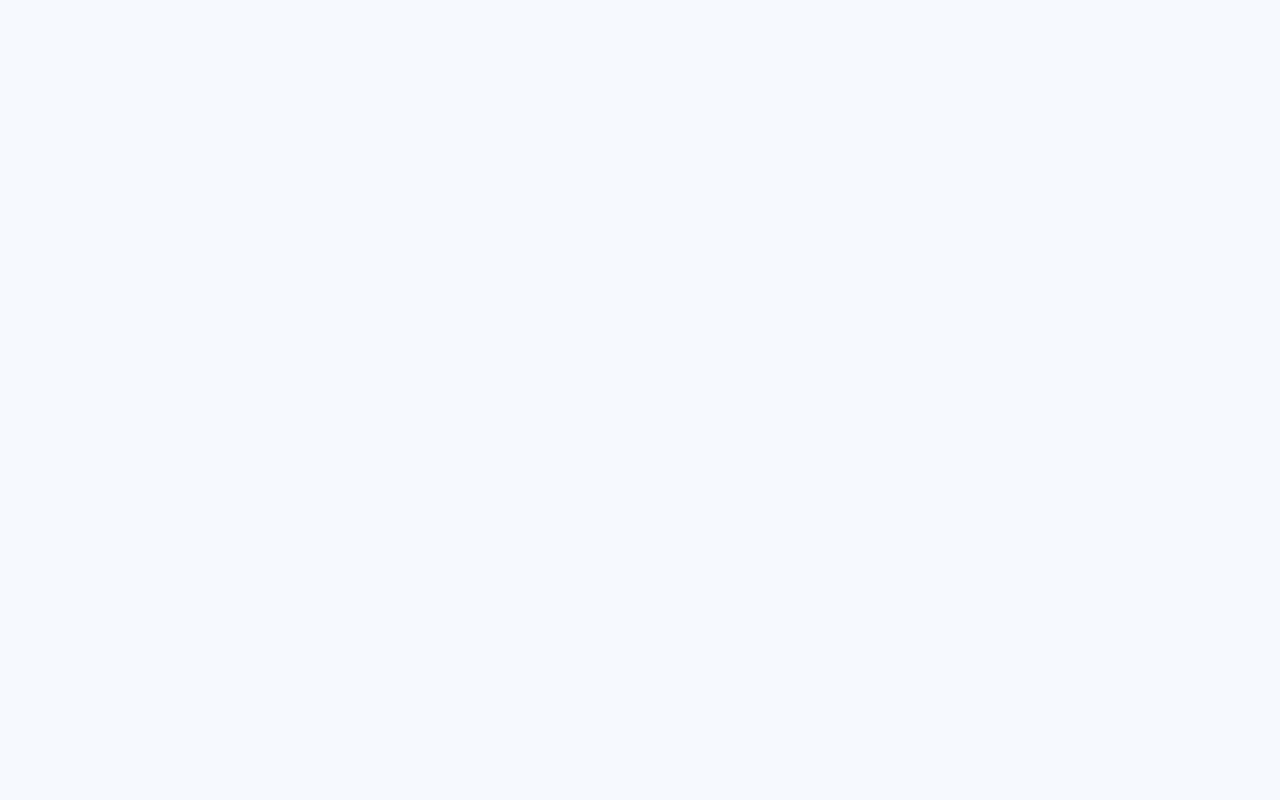
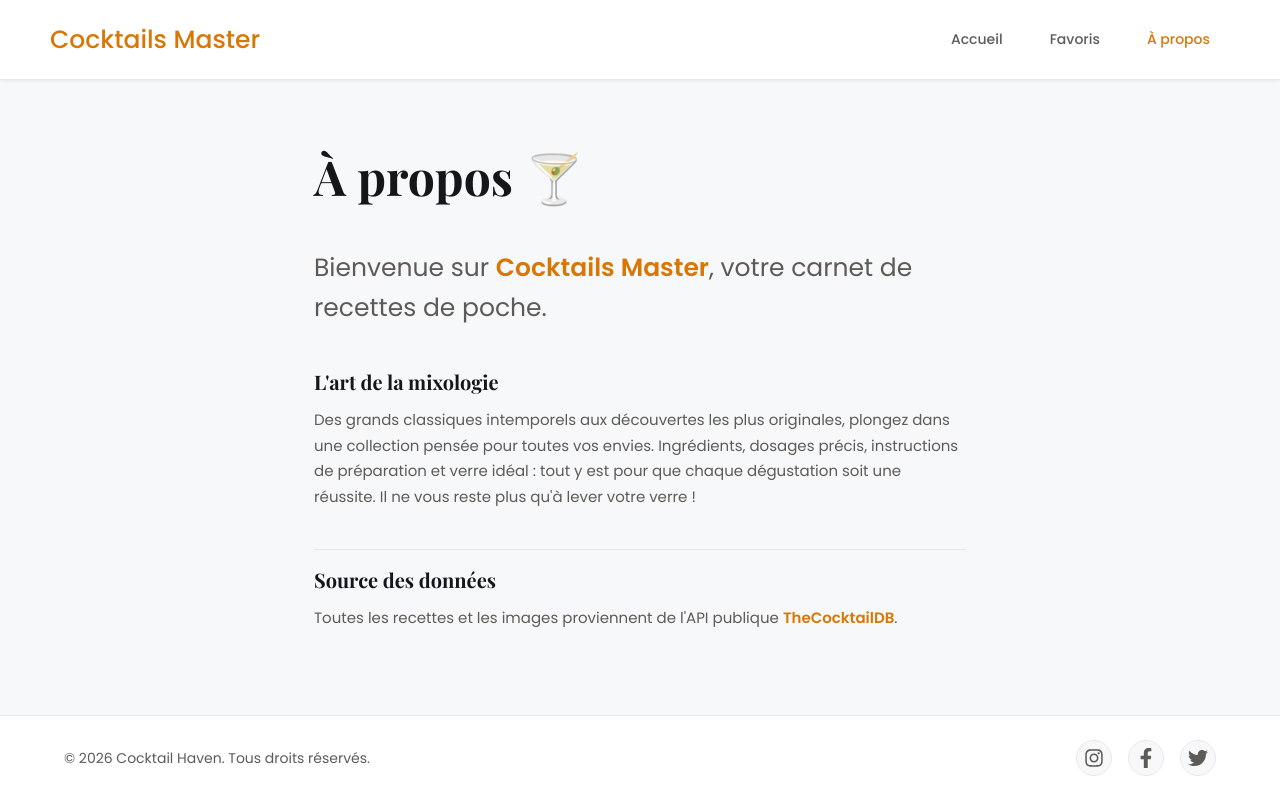
Before and after one commit to vectokse/react-mini-projects, a React (Vite) app in the folder apps/03-cocktails-master/: page /react-mini-projects/cocktails-master/about in a window 1280 px wide. Before the commit this address had no page. Built offline with nearby package versions, Linux system fonts and the light colour scheme.

Commit message:
✨cocktails-master > add About Page

```diff
--- a/apps/03-cocktails-master/src/App.tsx
+++ b/apps/03-cocktails-master/src/App.tsx
@@ -2,6 +2,7 @@
 import MainLayout from "./Layouts/MainLayout/MainLayout";
 import HomePage from "./components/pages/HomePage/HomePage";
 import CocktailDetailsPage from "./components/pages/CocktailDetailsPage/CocktailDetailsPage";
+import AboutPage from "./components/pages/AboutPage/AboutPage";
 
 function App() {
   return (
@@ -9,6 +10,8 @@
       <Route element={<MainLayout />}>
         <Route index element={<HomePage />} />
         <Route path="/cocktail/:id" element={<CocktailDetailsPage />} />
+        <Route path="about" element={<AboutPage />} />
+
       </Route>
     </Routes>
   );
--- /dev/null
+++ b/apps/03-cocktails-master/src/components/pages/AboutPage/AboutPage.tsx
@@ -0,0 +1,110 @@
+import styled from "styled-components";
+import theme from "../../../theme/theme";
+
+export default function AboutPage() {
+  return (
+    <AboutStyled>
+      <h1>À propos 🍸</h1>
+
+      <p className="intro">
+        Bienvenue sur <span className="brand-name">Cocktails Master</span>,
+        votre carnet de recettes de poche.
+      </p>
+
+      <section>
+        <h2>L'art de la mixologie</h2>
+        <p>
+          Des grands classiques intemporels aux découvertes les plus originales,
+          plongez dans une collection pensée pour toutes vos envies.
+          Ingrédients, dosages précis, instructions de préparation et verre
+          idéal : tout y est pour que chaque dégustation soit une réussite. Il
+          ne vous reste plus qu'à lever votre verre !
+        </p>
+      </section>
+
+      <section className="source-section">
+        <h2>Source des données</h2>
+        <p>
+          Toutes les recettes et les images proviennent de l'API publique{" "}
+          <a
+            href="https://www.thecocktaildb.com/"
+            target="_blank"
+            rel="noopener noreferrer"
+            className="external-link"
+          >
+            TheCocktailDB
+          </a>
+          .
+        </p>
+      </section>
+    </AboutStyled>
+  );
+}
+
+const AboutStyled = styled.div`
+  display: flex;
+  flex-direction: column;
+  justify-content: center;
+  margin: auto;
+
+  max-width: 700px;
+  width: 100%;
+  padding: 4rem 1.5rem;
+  gap: 2.5rem;
+
+  h1 {
+    font-family: ${theme.font.family.heading};
+    font-size: ${theme.font.size.xxl};
+    color: ${theme.colors.textPrimary};
+    margin: 0;
+  }
+
+  .intro {
+    font-family: ${theme.font.family.primary};
+    font-size: ${theme.font.size.lg};
+    color: ${theme.colors.textSecondary};
+    line-height: 1.6;
+    margin: 0;
+
+    .brand-name {
+      color: ${theme.colors.accent};
+      font-weight: ${theme.font.weight.semibold};
+    }
+  }
+
+  section {
+    display: flex;
+    flex-direction: column;
+    gap: 0.75rem;
+
+    h2 {
+      font-family: ${theme.font.family.heading};
+      font-size: ${theme.font.size.md};
+      color: ${theme.colors.textPrimary};
+      margin: 0;
+    }
+
+    p {
+      font-family: ${theme.font.family.primary};
+      font-size: ${theme.font.size.base};
+      color: ${theme.colors.textSecondary};
+      margin: 0;
+      line-height: 1.7;
+
+      .external-link {
+        color: ${theme.colors.accent};
+        text-decoration: none;
+        font-weight: ${theme.font.weight.semibold};
+
+        &:hover {
+          text-decoration: underline;
+        }
+      }
+    }
+  }
+
+  .source-section {
+    padding-top: 1rem;
+    border-top: 1px solid ${theme.colors.border};
+  }
+`;
```
